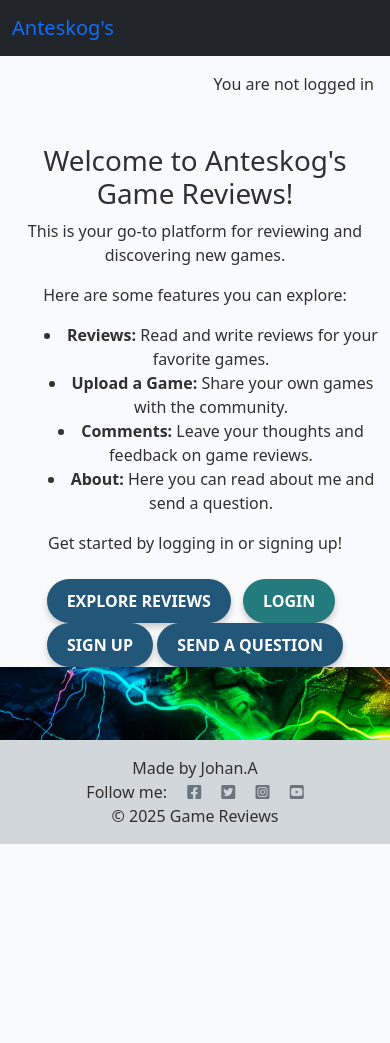
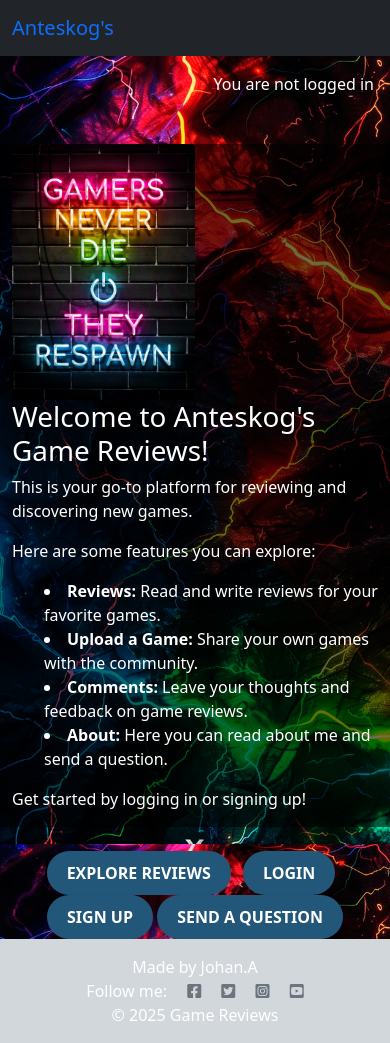
Before and after one commit to Johan-4P/anteskogs_game_reviews, a Django app: page / in a window 390 px wide. Before the commit the page ends 844 px from the top, so only its background shows below. Run offline with Django 5.2, Linux system fonts and the light colour scheme.

Commit message:
Refactor templates and styles for improved layout and responsiveness; update settings and URLs for better functionality

```diff
--- a/game_reviews/settings.py
+++ b/game_reviews/settings.py
@@ -57,6 +57,7 @@ INSTALLED_APPS = [
     'allauth.socialaccount',
     'crispy_forms',
     'crispy_bootstrap5',
+    'widget_tweaks',
 ]
 CRISPY_ALLOWED_TEMPLATE_PACKS = "bootstrap5"
 CRISPY_TEMPLATE_PACK = "bootstrap5"
@@ -174,5 +175,5 @@ SITE_ID = 1
 LOGIN_REDIRECT_URL = '/list'
 LOGOUT_REDIRECT_URL = '/'
 ACCOUNT_EMAIL_VERIFICATION = 'none'
-ACCOUNT_LOGIN_METHODS = {'username'}  # Replace ACCOUNT_AUTHENTICATION_METHOD
+ACCOUNT_AUTHENTICATION_METHOD = 'username'  # Ensure this is correctly set
 ACCOUNT_EMAIL_REQUIRED = True
--- a/reviews/templates/reviews/home.html
+++ b/reviews/templates/reviews/home.html
@@ -3,11 +3,15 @@
 {% block title %}Introduction{% endblock %}
 
 {% block content %}
-<div class="container mt-5 text-center">
+<div class="container mt-5 text-box">
+    <div class="row align-items-center">
+        <div class="col-md-6">
+            <img src="static\images\gamers-dont.jpg" class="rounded float-start home-img" alt="Gamers don't die, they respawn">
+        </div>
+        <div class="col-md-6">
             <h1>Welcome to Anteskog's Game Reviews!</h1>
             <p>This is your go-to platform for reviewing and discovering new games.</p>
             <p>Here are some features you can explore:</p>
-
             <!-- List of features -->
             <ul>
                 <li><strong>Reviews:</strong> Read and write reviews for your favorite games.</li>
@@ -16,6 +20,8 @@
                 <li><strong>About:</strong> Here you can read about me and send a question.</li>
             </ul>
             <p>Get started by logging in or signing up!</p>
+        </div>
+    </div>
 </div>
 
 <!-- Buttons to navigate to Reviews, Login, and Sign Up -->
--- a/static/css/style.css
+++ b/static/css/style.css
@@ -1,10 +1,14 @@
 body {
-    background-image: url("/static/images/gaming-background.jpg");
+    background: url("/static/images/gaming-background.jpg") no-repeat center center fixed;
     background-size: cover;
-    background-position: center center;
-    background-attachment: fixed;
     background-color: #22577A;
-    color: #322f2f;
+    color: #fff;
+}
+.text-box {
+    background: #0000008f;
+}
+.home-img {
+    width: 50%;
 }
 
 .brand {
@@ -26,9 +30,9 @@ body {
     background-color: #d2d7dc;
 }
 
-.main-bg {
+/* .main-bg {
     background-color: #F9FAFC;
-}
+} */
 
 .card {
     border: none;
@@ -148,9 +152,7 @@ body {
     transform: scale(0.98);
 }
 
-.login {
-    background-color: #247b7d;
-}
+
 .btn-delete {
     background-color: #E84610 !important;
     color: #fff !important;
@@ -186,25 +188,7 @@ ul {
     list-style-position: inside;
 }
 
-/* Styling for the form container */
-.form-box {
-    background-color: #f9f9f9;
-    padding: 20px;
-    border-radius: 8px;
-    box-shadow: 0 4px 8px rgba(0, 0, 0, 0.1);
-    margin-top: 20px;
-}
 
-/* Styling for the form elements */
-.styled-form input[type="text"],
-.styled-form input[type="email"],
-.styled-form textarea {
-    width: 50%;
-    padding: 10px;
-    margin-bottom: 10px;
-    border: 1px solid #ccc;
-    border-radius: 4px;
-}
 
 /* Media Queries */
 
--- a/templates/base.html
+++ b/templates/base.html
@@ -35,7 +35,7 @@
     {% endblock %}
 </head>
 
-<body class="d-flex flex-column h-100 main-bg">
+<body  class="d-flex flex-column h-100 main-bg">
 
     <!-- Navigation -->
     <nav class="navbar navbar-expand-lg bg-dark" data-bs-theme="dark">
```
Also changed, not shown: reviews/templates/reviews/index.html (+8 -6 lines), templates/account/signup.html (+4 -4 lines), game_reviews/urls.py (line endings or trailing spaces), media/images/gaming-background.jpg (added), static/images/gamers-dont.jpg (added). Lines whose indentation alone changed are shown as unchanged.
